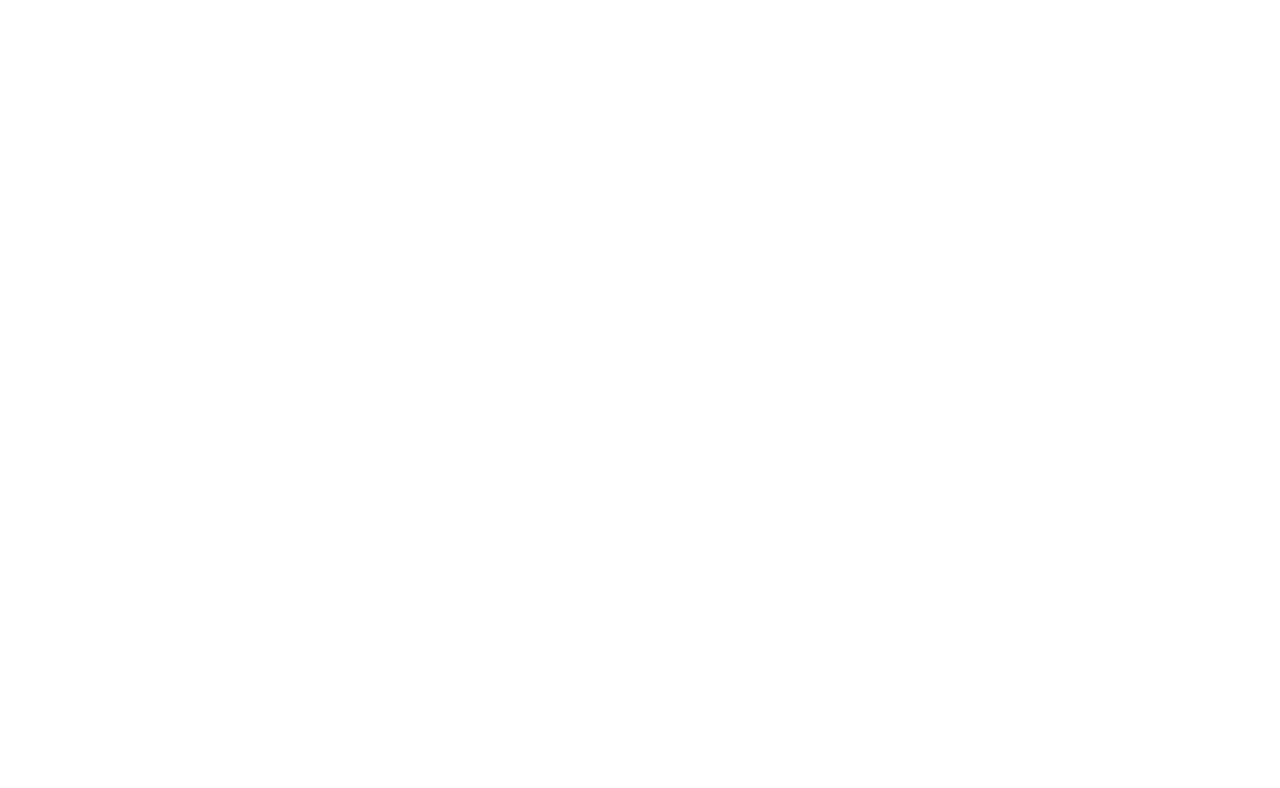
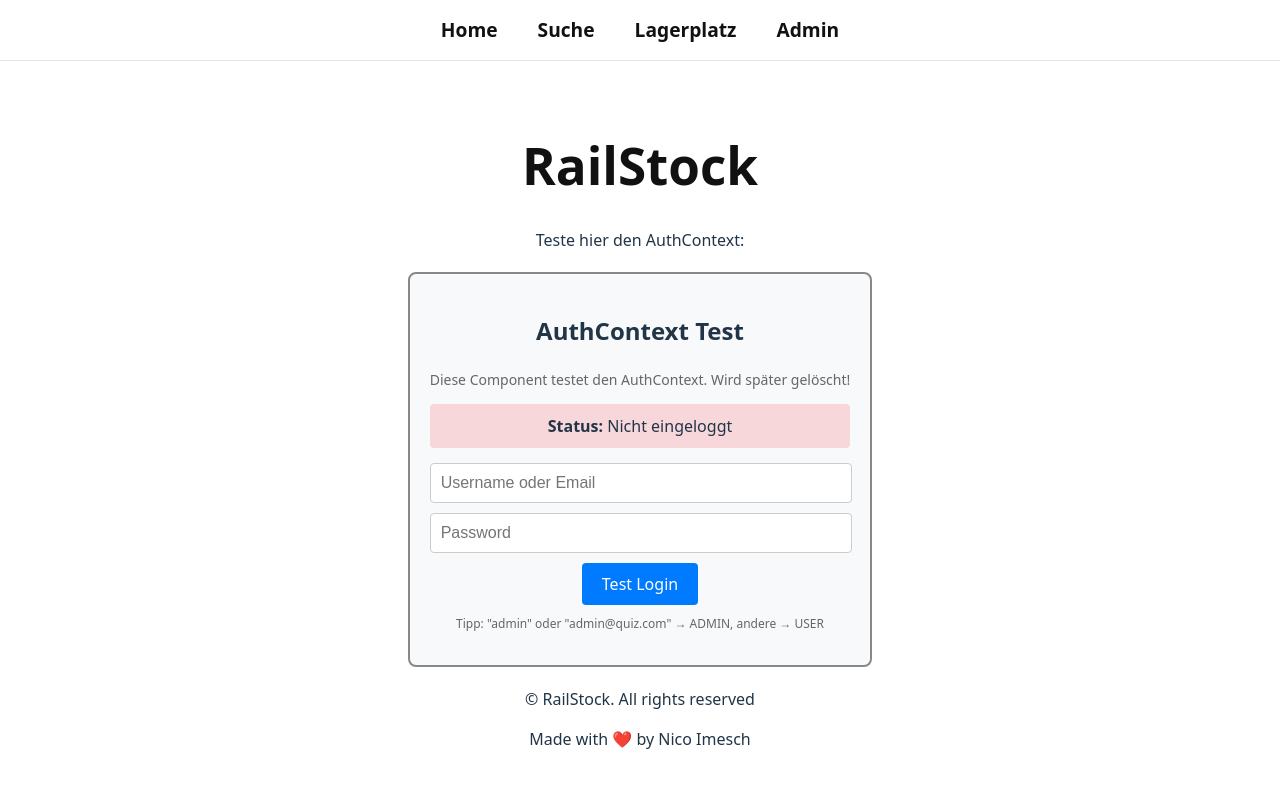
Before and after one commit to ImeschNico/RailStock-Multi-User, a React (Vite) app in the folder frontend/: page / in a window 1280 px wide. Shown: the top 788 px of the page. Built offline with nearby package versions, Linux system fonts and the light colour scheme.

Commit message:
feat Add AuthTest component for testing AuthContext

```diff
--- a/frontend/src/Pages/Home.jsx
+++ b/frontend/src/Pages/Home.jsx
@@ -1,20 +1,28 @@
-import React, { useState } from "react";
-import { SearchField } from "../components/SearchField";
-import { BestandListe } from "../components/bestandListe";
-import { GesamtBestand } from "../components/gesamtBestand";
+// import React, { useState } from "react";
+// import { SearchField } from "../components/SearchField";
+// import { BestandListe } from "../components/bestandListe";
+// import { GesamtBestand } from "../components/gesamtBestand";
+
+import AuthTest from "../components/auth-test";
 
 export const Home = () => {
-  const [artNumber, setArtNumber] = useState("");
+  //const [artNumber, setArtNumber] = useState("");
 
   return (
     <div>
-      <GesamtBestand />
-      <h2 className="start-titel">
-        Willkommen
-        <p>Zur Suche eines Artikels ArtNr eingeben:</p>
-      </h2>
-      <SearchField label="Artikel Nummer" onSearch={setArtNumber} />
-      <BestandListe artNumber={artNumber} />
+      <p>Teste hier den AuthContext:</p>
+      {/* Test Component */}
+      <AuthTest /> {/* ← NEU! */}
     </div>
+
+    // <div>
+    //   <GesamtBestand />
+    //   <h2 className="start-titel">
+    //     Willkommen
+    //     <p>Zur Suche eines Artikels ArtNr eingeben:</p>
+    //   </h2>
+    //   <SearchField label="Artikel Nummer" onSearch={setArtNumber} />
+    //   <BestandListe artNumber={artNumber} />
+    // </div>
   );
 };
--- /dev/null
+++ b/frontend/src/components/auth-test.jsx
@@ -0,0 +1,188 @@
+import { useContext, useState } from "react";
+import { AuthContext } from "../contexts/AuthContext";
+
+/**
+ * Test Component für den AuthContext
+ * Wird später durch echte Login/Register Forms ersetzt
+ */
+function AuthTest() {
+  // ==========================================
+  // CONTEXT
+  // ==========================================
+  const { user, login, logout, isAuthenticated, isLoading } =
+    useContext(AuthContext);
+
+  // ==========================================
+  // LOCAL STATE (für Formular)
+  // ==========================================
+  const [usernameOrEmail, setUsernameOrEmail] = useState("");
+  const [password, setPassword] = useState("");
+
+  // ==========================================
+  // HANDLER
+  // ==========================================
+  const handleLogin = (e) => {
+    e.preventDefault();
+
+    if (!usernameOrEmail.trim() || !password.trim()) {
+      alert("Bitte Username/Email und Password eingeben!");
+      return;
+    }
+
+    login(usernameOrEmail, password);
+
+    // Formular zurücksetzen
+    setUsernameOrEmail("");
+    setPassword("");
+  };
+
+  // ==========================================
+  // RENDER
+  // ==========================================
+  return (
+    <div
+      style={{
+        border: "2px solid #888",
+        padding: "20px",
+        margin: "20px",
+        borderRadius: "8px",
+        background: "#f8f9fa",
+      }}
+    >
+      <h2>AuthContext Test</h2>
+      <p style={{ fontSize: "14px", color: "#666" }}>
+        Diese Component testet den AuthContext. Wird später gelöscht!
+      </p>
+
+      {/* Status Anzeige */}
+      <div
+        style={{
+          background: isAuthenticated ? "#d4edda" : "#f8d7da",
+          padding: "10px",
+          borderRadius: "4px",
+          marginBottom: "15px",
+        }}
+      >
+        <strong>Status:</strong>{" "}
+        {isAuthenticated ? "Eingeloggt" : "Nicht eingeloggt"}
+      </div>
+
+      {!isAuthenticated ? (
+        // ==========================================
+        // NICHT EINGELOGGT: Login Form zeigen
+        // ==========================================
+        <form onSubmit={handleLogin}>
+          <div style={{ marginBottom: "10px", paddingRight: "20px" }}>
+            <input
+              type="text"
+              placeholder="Username oder Email"
+              value={usernameOrEmail}
+              onChange={(e) => setUsernameOrEmail(e.target.value)}
+              disabled={isLoading}
+              style={{
+                padding: "10px",
+                width: "100%",
+                fontSize: "16px",
+                border: "1px solid #ccc",
+                borderRadius: "4px",
+              }}
+            />
+          </div>
+
+          <div style={{ marginBottom: "10px", paddingRight: "20px" }}>
+            <input
+              type="password"
+              placeholder="Password"
+              value={password}
+              onChange={(e) => setPassword(e.target.value)}
+              disabled={isLoading}
+              style={{
+                padding: "10px",
+                width: "100%",
+                fontSize: "16px",
+                border: "1px solid #ccc",
+                borderRadius: "4px",
+              }}
+            />
+          </div>
+
+          <button
+            type="submit"
+            disabled={isLoading}
+            style={{
+              padding: "10px 20px",
+              background: "#007bff",
+              color: "white",
+              border: "none",
+              borderRadius: "4px",
+              cursor: isLoading ? "not-allowed" : "pointer",
+              fontSize: "16px",
+            }}
+          >
+            {isLoading ? "Loading..." : "Test Login"}
+          </button>
+
+          <p style={{ fontSize: "12px", color: "#666", marginTop: "10px" }}>
+            Tipp: "admin" oder "admin@quiz.com" → ADMIN, andere → USER
+          </p>
+        </form>
+      ) : (
+        // ==========================================
+        // EINGELOGGT: User-Daten anzeigen
+        // ==========================================
+        <div>
+          <div
+            style={{
+              background: "white",
+              padding: "15px",
+              borderRadius: "8px",
+              marginBottom: "15px",
+            }}
+          >
+            <h3>Userdaten:</h3>
+            <p>
+              <strong>ID:</strong> {user.id}
+            </p>
+            <p>
+              <strong>Username:</strong> {user.username}
+            </p>
+            <p>
+              <strong>Email:</strong> {user.email}
+            </p>
+            <p>
+              <strong>Rolle:</strong>
+              <span
+                style={{
+                  background: user.role === "ADMIN" ? "#dc3545" : "#007bff",
+                  color: "white",
+                  padding: "3px 10px",
+                  borderRadius: "4px",
+                  marginLeft: "10px",
+                }}
+              >
+                {user.role}
+              </span>
+            </p>
+          </div>
+
+          <button
+            onClick={logout}
+            style={{
+              padding: "10px 20px",
+              background: "#dc3545",
+              color: "white",
+              border: "none",
+              borderRadius: "4px",
+              cursor: "pointer",
+              fontSize: "16px",
+            }}
+          >
+            Test Logout
+          </button>
+        </div>
+      )}
+    </div>
+  );
+}
+
+export default AuthTest;
--- a/frontend/src/contexts/AuthContext.jsx
+++ b/frontend/src/contexts/AuthContext.jsx
@@ -4,7 +4,7 @@
 export const AuthContext = createContext();
 
 //Provider Context
-export const AuthProvider = ({ Children }) => {
+export const AuthProvider = ({ children }) => {
   // ==========================================
   // STATE
   // ==========================================
@@ -86,5 +86,5 @@
   // ==========================================
   // PROVIDER
   // ==========================================
-  return <AuthContext.Provider value={value}>{Children}</AuthContext.Provider>;
+  return <AuthContext.Provider value={value}>{children}</AuthContext.Provider>;
 };
```
